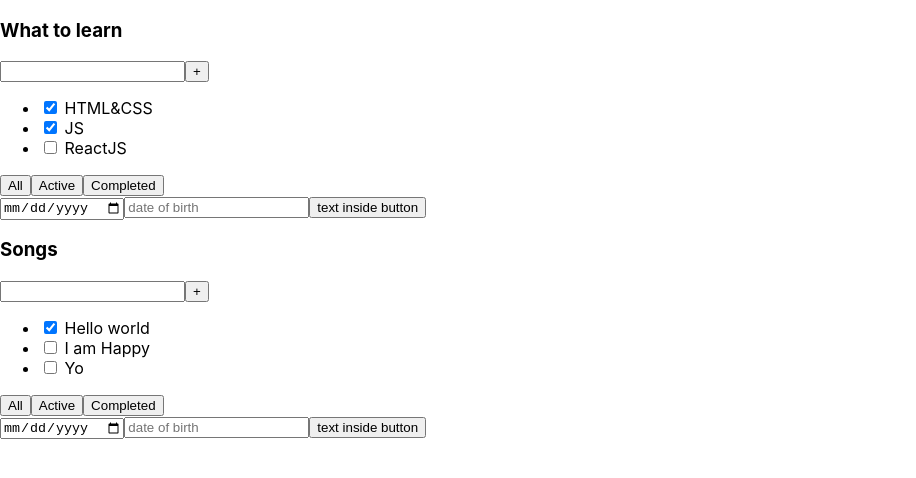
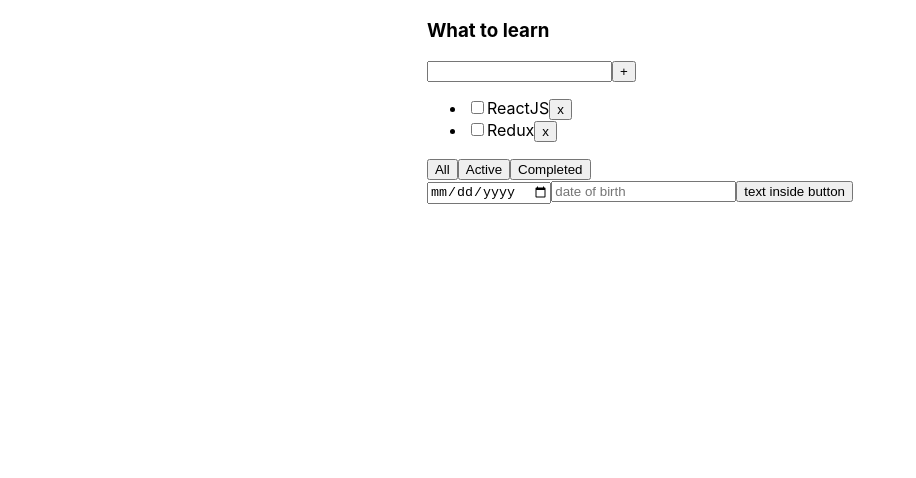
Before and after one commit to SerhiiSa07/SerhiiSa07-it-incubator-typeScript, a React (Create React App) app in the folder my-app/: page / in a window 1280 px wide. Shown: the top 478 px of the page, without its empty margins (0-916 px from the left). Built offline with nearby package versions, Linux system fonts and the light colour scheme.

Commit message:
typeScript

```diff
--- a/my-app/package.json
+++ b/my-app/package.json
@@ -10,10 +10,12 @@
     "@types/node": "^16.7.13",
     "@types/react": "^18.0.0",
     "@types/react-dom": "^18.0.0",
+    "@types/uuid": "^9.0.1",
     "react": "^18.2.0",
     "react-dom": "^18.2.0",
     "react-scripts": "5.0.1",
     "typescript": "^4.4.2",
+    "uuid": "^9.0.0",
     "web-vitals": "^2.1.0"
   },
   "scripts": {
--- a/my-app/src/App.css
+++ b/my-app/src/App.css
@@ -0,0 +1,4 @@
+.App{
+    display: flex;
+    justify-content: space-around;
+}
--- a/my-app/src/App.tsx
+++ b/my-app/src/App.tsx
@@ -1,25 +1,38 @@
-import React from 'react';
+import React, {useState} from 'react';
 import './App.css';
 import {Todolist} from "./Todolist";
 
+export type FilterValuesType = "all" | "completed" | "active";
 function App(){
-    const tasks1 = [
+    let [tasks, setTasks] = useState([
         {id: 1, title: 'HTML&CSS', isDone: true},
         {id: 2, title: 'JS', isDone: true},
-        {id: 3, title: 'ReactJS', isDone: false}
-    ]
-    const tasks2 = [
-        {id: 1, title: 'Hello world', isDone: true},
-        {id: 2, title: 'I am Happy', isDone: false},
-        {id: 3, title: 'Yo', isDone: false}
-    ]
+        {id: 3, title: 'ReactJS', isDone: false},
+        {id: 4, title: 'Redux', isDone: false}
+    ]);
+    let [filter, setFilter] = useState<FilterValuesType>("active");
+
+    function removeTask(id: number) {
+        let filteredTasks = tasks.filter( t => t.id !== id)
+        setTasks(filteredTasks);
+    }
+
+    let taskForTodolist = tasks;
+    if (filter === "completed"){
+        taskForTodolist = tasks.filter( t => t.isDone === true);
+    }
+    if (filter === "active"){
+        taskForTodolist = tasks.filter( t => t.isDone === false);
+    }
+
   return (
       <div className='App'>
-        <Todolist title = 'What to learn' tasks={tasks1}/>
-        <Todolist title = 'Songs' tasks={tasks2}/>
+        <Todolist title = 'What to learn'
+                  tasks={taskForTodolist}
+                  removeTask={removeTask}
+        />
       </div>
-  )
+  );
 }
 
-
 export default App;
--- a/my-app/src/Todolist.tsx
+++ b/my-app/src/Todolist.tsx
@@ -8,6 +8,7 @@
 type PropsType = {
     title: string
     tasks: Array<TaskType>
+    removeTasks: Function
 }
 
 export function Todolist(props: PropsType) {
@@ -20,9 +21,13 @@
                     <button>+</button>
                 </div>
                 <ul>
-                    <li><input type='checkbox' checked={props.tasks[0].isDone}/> <span>{props.tasks[0].title}</span></li>
-                    <li><input type='checkbox' checked={props.tasks[1].isDone}/> <span>{props.tasks[1].title}</span></li>
-                    <li><input type='checkbox' checked={props.tasks[2].isDone}/> <span>{props.tasks[2].title}</span></li>
+                    {
+                        props.tasks.map(t => <li><input type='checkbox' checked={t.isDone}/>
+                                <span>{t.title}</span>
+                                <button onClick={() => {props.removeTasks(t.id)}}>x</button>
+                            </li>
+                        )
+                    }
                 </ul>
                 <div>
                     <button>All</button>
```
Also changed, not shown: 1 other file (tests, documents, lock files or other folders).
